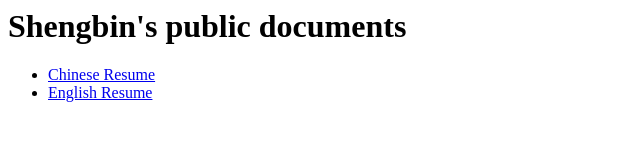
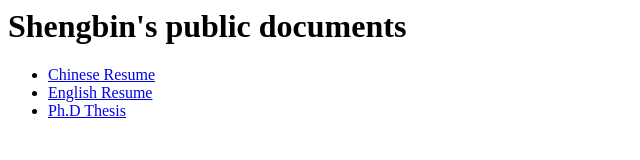
Before and after one commit to shengbin/docs, a plain HTML site: page index.html in a window 1280 px wide. Shown: the whole page, without its empty margins (0-640 px from the left). Drawn offline with Linux system fonts and the light colour scheme.

Commit message:
Add Ph.D thesis

```diff
--- a/index.html
+++ b/index.html
@@ -4,4 +4,5 @@ Shengbin's public documents
 <ul>
 	<li><a href="jianli.pdf">Chinese Resume</a></li>
 	<li><a href="resume.pdf">English Resume</a></li>
+	<li><a href="thesis.pdf">Ph.D Thesis</a></li>
 </ul>
```
Also changed, not shown: 1 other file.
